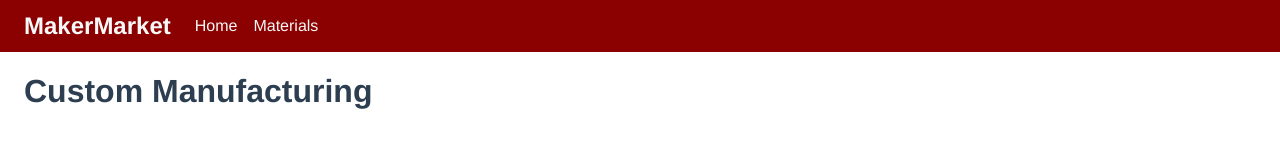
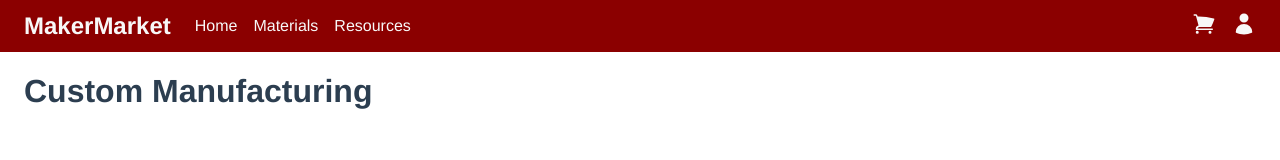
Before and after one commit to miles-sc/marketplace-app, a Vue app in the folder frontend/: page / in a window 1280 px wide. Shown: the top 160 px of the page. Built offline with nearby package versions, Linux system fonts and the light colour scheme; no server answers.

Commit message:
add profile and cart links to nav bar

```diff
--- a/frontend/src/components/HeaderBar.vue
+++ b/frontend/src/components/HeaderBar.vue
@@ -2,16 +2,22 @@
     <header class="header-bar">
         <h1 class="site-title">MakerMarket</h1>
         <nav class="nav-links">
-            <RouterLink to="/">Home</RouterLink>
-            <RouterLink to="/materials">Materials</RouterLink>
+            <div class="nav-left">
+                <RouterLink to="/">Home</RouterLink>
+                <RouterLink to="/materials">Materials</RouterLink>
+                <RouterLink to="/resources">Resources</RouterLink>
+            </div>
+            <div class="nav-right">
+                <RouterLink to="/cart" > <IconCart /> </RouterLink>
+                <RouterLink to="/profile" > <IconProfile /> </RouterLink>
+            </div>
         </nav>
     </header>
 </template>
 
-import { RouterLink, RouterView } from 'vue-router'
-
 <script setup>
 import { RouterLink } from 'vue-router';
+import { IconCart, IconProfile } from '@/components/icons';
 </script>
 
 
@@ -33,7 +39,9 @@ import { RouterLink } from 'vue-router';
 
 .nav-links {
   display: flex;
-  gap: 1rem;
+  justify-content: space-between;
+  align-items: center;
+  flex: 1;
   margin-left: 1.5rem;
 }
 
@@ -45,4 +53,15 @@ import { RouterLink } from 'vue-router';
 .nav-links a:hover {
   text-decoration: underline;
 }
+
+.nav-left {
+  display: flex;
+  gap: 1rem;
+}
+
+.nav-right {
+  display: flex;
+  gap: 1rem;
+}
+
 </style>
--- /dev/null
+++ b/frontend/src/components/icons/IconCart.vue
@@ -0,0 +1,8 @@
+<template>
+  <svg xmlns="http://www.w3.org/2000/svg"
+       viewBox="0 0 24 24"
+       fill="currentColor"
+       style="width: 24px; height: 24px;">
+    <path d="M2.25 2.25a.75.75 0 0 0 0 1.5h1.386c.17 0 .318.114.362.278l2.558 9.592a3.752 3.752 0 0 0-2.806 3.63c0 .414.336.75.75.75h15.75a.75.75 0 0 0 0-1.5H5.378A2.25 2.25 0 0 1 7.5 15h11.218a.75.75 0 0 0 .674-.421 60.358 60.358 0 0 0 2.96-7.228.75.75 0 0 0-.525-.965A60.864 60.864 0 0 0 5.68 4.509l-.232-.867A1.875 1.875 0 0 0 3.636 2.25H2.25ZM3.75 20.25a1.5 1.5 0 1 1 3 0 1.5 1.5 0 0 1-3 0ZM16.5 20.25a1.5 1.5 0 1 1 3 0 1.5 1.5 0 0 1-3 0Z" />
+  </svg>
+</template>
--- /dev/null
+++ b/frontend/src/components/icons/IconProfile.vue
@@ -0,0 +1,10 @@
+<template>
+  <svg xmlns="http://www.w3.org/2000/svg"
+       viewBox="0 0 24 24"
+       fill="currentColor"
+       style="width: 24px; height: 24px;">
+    <path fill-rule="evenodd"
+          d="M7.5 6a4.5 4.5 0 1 1 9 0 4.5 4.5 0 0 1-9 0ZM3.751 20.105a8.25 8.25 0 0 1 16.498 0 .75.75 0 0 1-.437.695A18.683 18.683 0 0 1 12 22.5c-2.786 0-5.433-.608-7.812-1.7a.75.75 0 0 1-.437-.695Z"
+          clip-rule="evenodd" />
+  </svg>
+</template>
--- /dev/null
+++ b/frontend/src/components/icons/index.js
@@ -0,0 +1,2 @@
+export { default as IconCart } from './IconCart.vue'
+export { default as IconProfile } from './IconProfile.vue'
```
